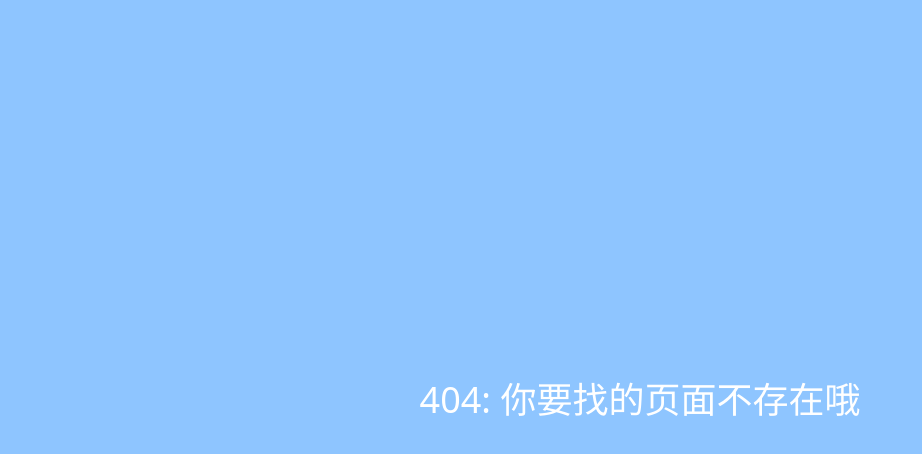
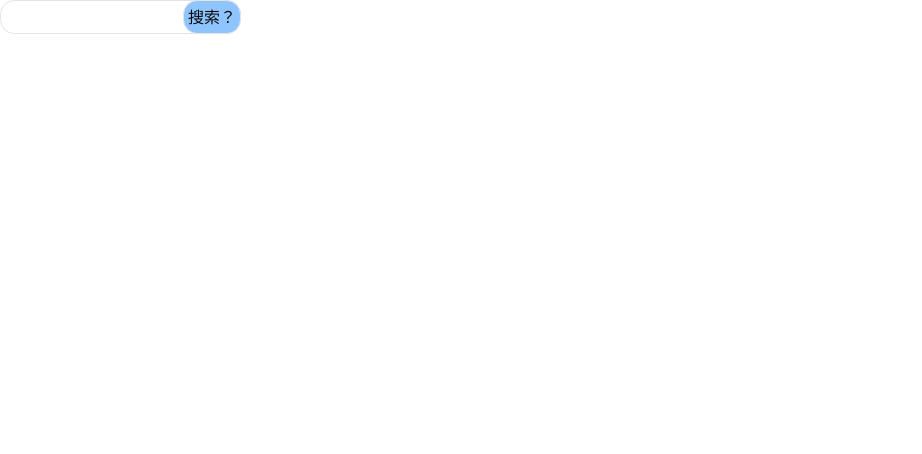
Before and after one commit to kizunaiix/my-web-demo, a React (Vite) app in the folder react/: page /my-web-demo/search in a window 1280 px wide. Before the commit this address had no page. Shown: the top 454 px of the page, without its empty margins (0-922 px from the left). Built offline with nearby package versions, Linux system fonts and the light colour scheme.

Commit message:
加个favicon

```diff
--- a/react/index.html
+++ b/react/index.html
@@ -2,7 +2,7 @@
 <html lang="en">
   <head>
     <meta charset="UTF-8" />
-    <link rel="icon" type="image/svg+xml" href="/vite.svg" />
+    <link rel="icon" type="image/svg+xml" href="/k.svg" />
     <meta name="viewport" content="width=device-width, initial-scale=1.0" />
     <title>react</title>
   </head>
--- /dev/null
+++ b/react/src/pages/Search.tsx
@@ -0,0 +1,53 @@
+export function PageSearch() {
+  return (
+    <>
+      <main>
+        <SearchInput
+          inputClassName=""
+          buttonClassName="bg-blue-300"
+          buttonOnClick={() => {
+            window.alert("该跳转搜索结果");
+          }}
+        />
+      </main>
+    </>
+  );
+}
+
+// SearchInput组件
+
+import { cn } from "@/lib/utils";
+
+interface SearchInputProps {
+  inputClassName?: string;
+  buttonClassName?: string;
+  buttonOnClick: () => void;
+}
+
+function SearchInput({
+  inputClassName,
+  buttonClassName,
+  buttonOnClick,
+}: SearchInputProps) {
+  return (
+    <>
+      <div className="inline-flex relative">
+        <input
+          type="text "
+          className={cn("p-1 border rounded-xl", inputClassName)}
+        />
+        <button
+          onClick={buttonOnClick}
+          className={cn(
+            "right-0 absolute p-1 border rounded-xl",
+            buttonClassName
+          )}
+        >
+          搜索？
+        </button>
+      </div>
+    </>
+  );
+}
+
+export { SearchInput };
```
Also changed, not shown: react/src/router/router.tsx (+7 -3 lines), react/public/k.svg (added).
